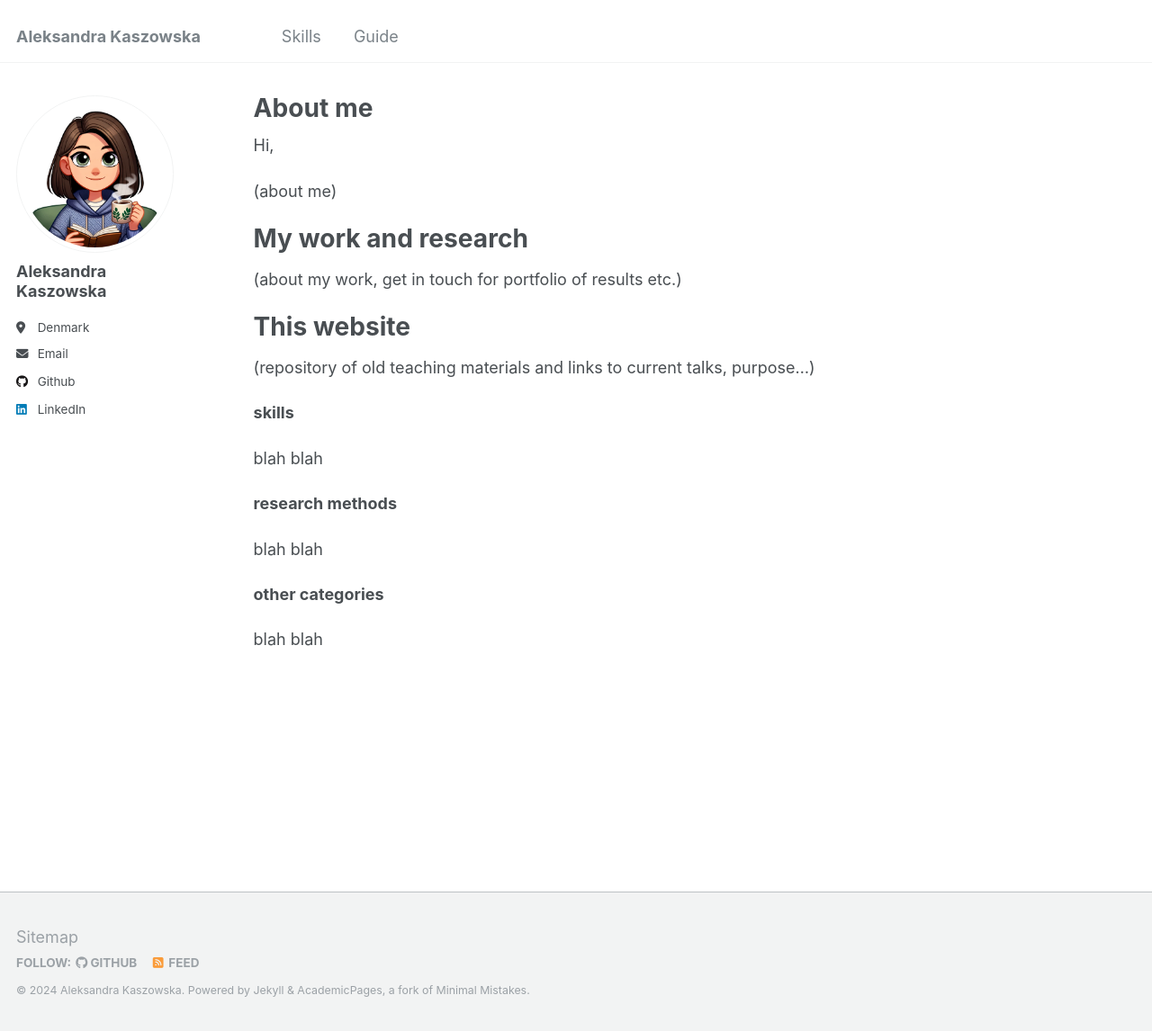
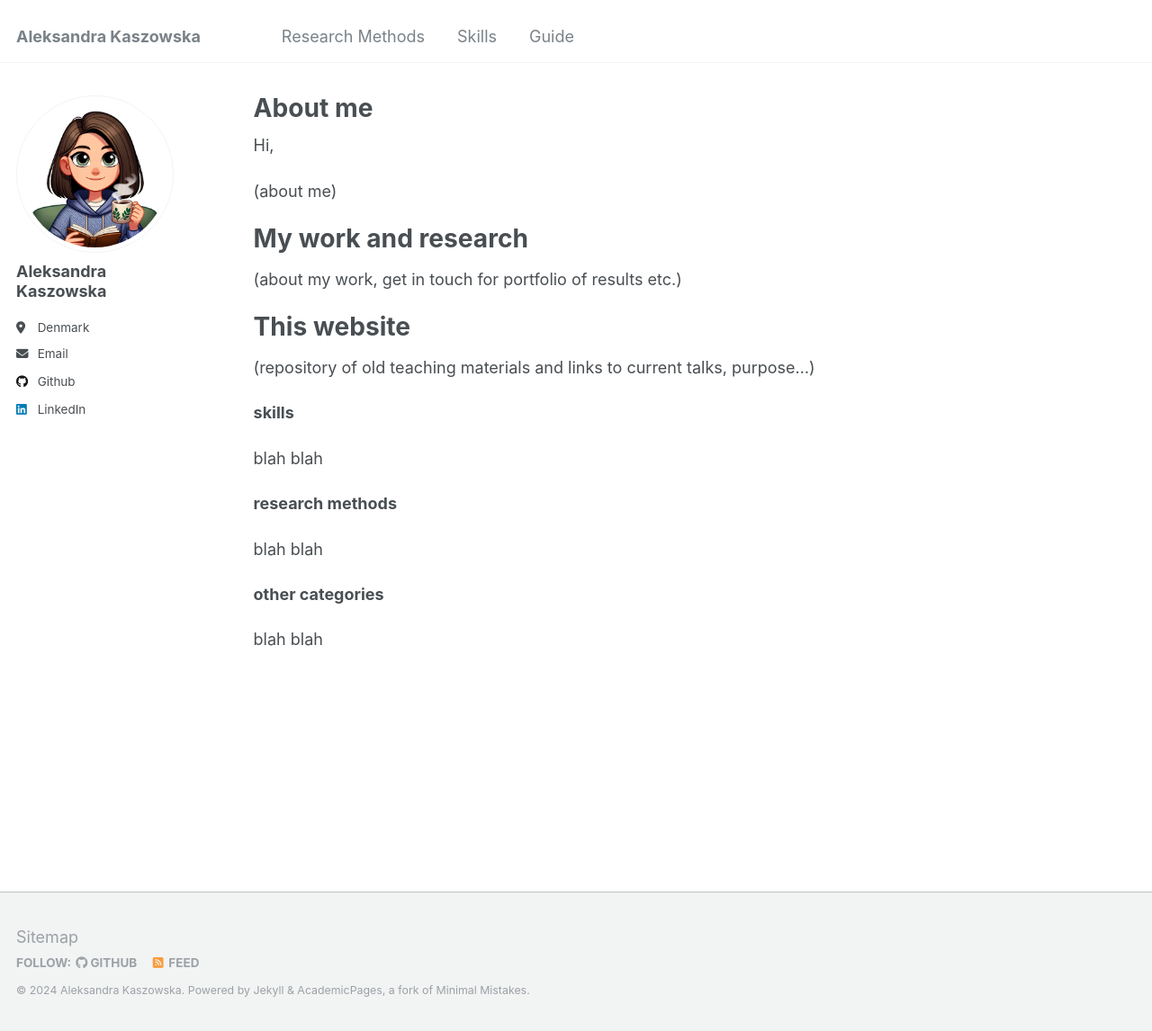
Before and after one commit to akaszowska/akaszowska.github.io, a Jekyll site: the page built from _pages/about.md, in a window 1280 px wide and 1146 px high. Shown: the whole window at 90% size. Built offline with Jekyll 4.4.1, drawn with Linux system fonts in a browser that asks for light colours.

Commit message:
Update navigation.yml

```diff
--- a/_data/navigation.yml
+++ b/_data/navigation.yml
@@ -17,6 +17,8 @@ main:
 
 #  - title: "CV"
 #    url: /cv/
+  - title: "Research Methods"
+    url: /research_methods/
 
   - title: "Skills"
     url: /skills/
```
